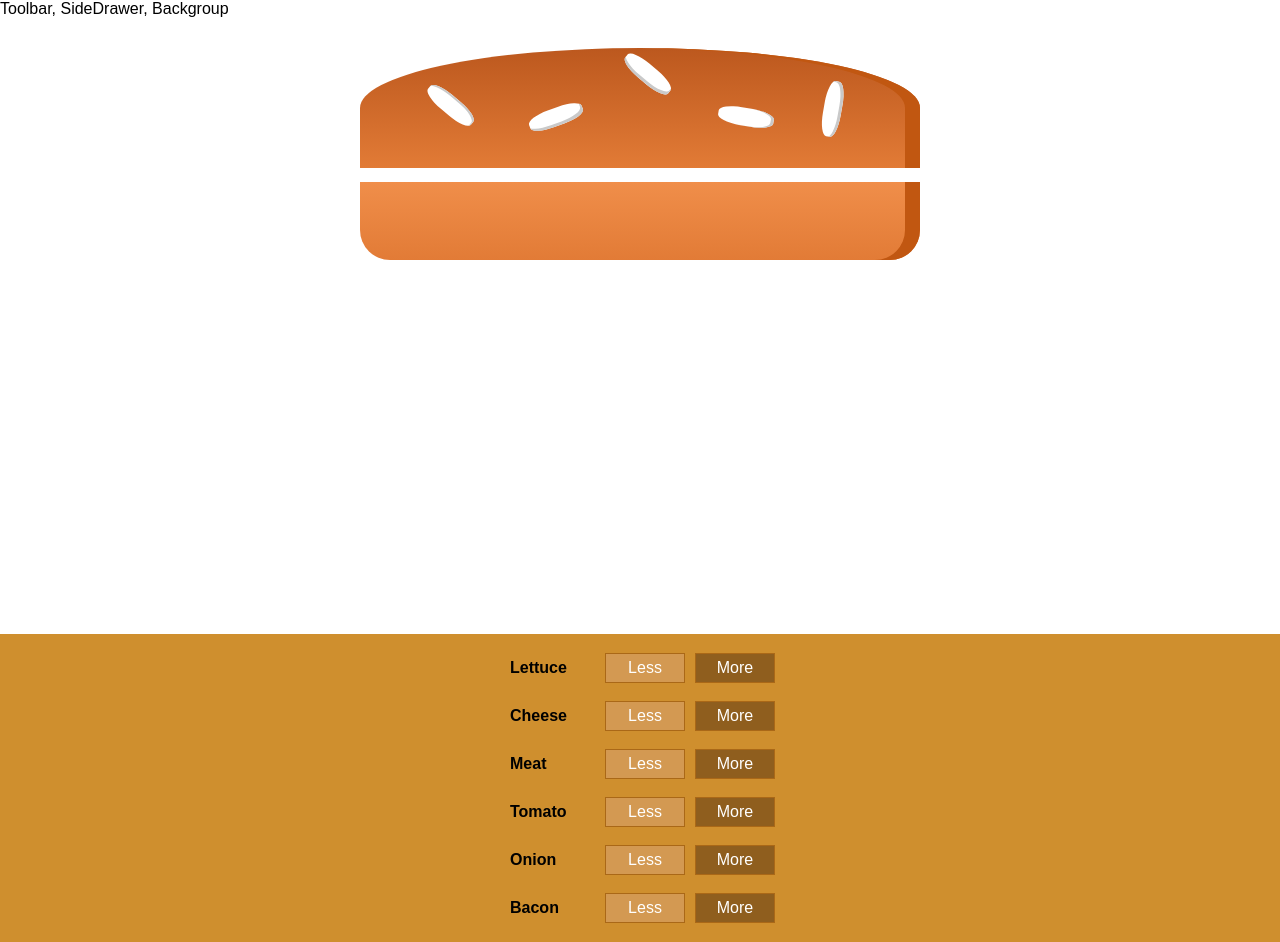
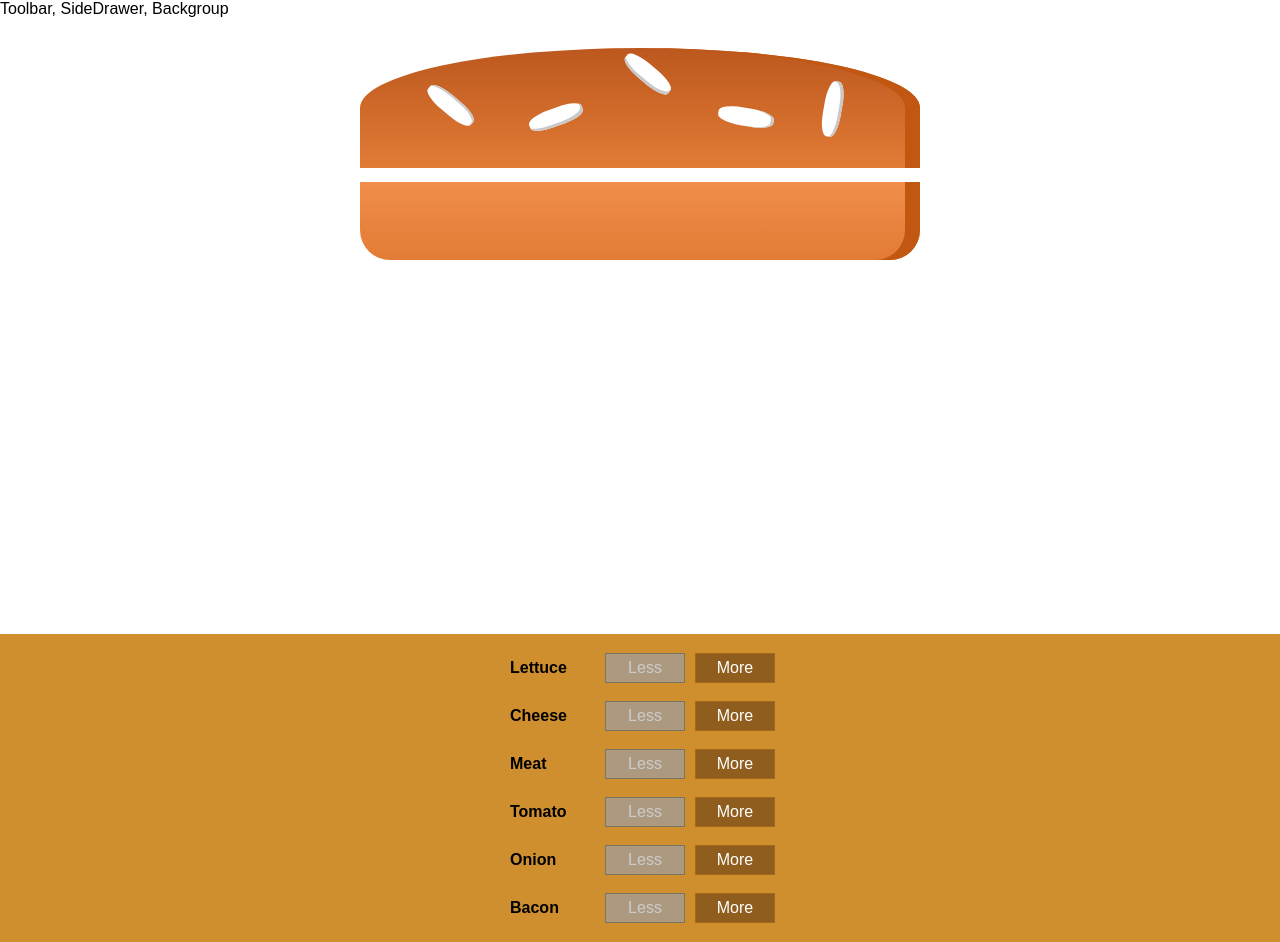
Before and after one commit to dsiu13/React-Burger, a React app: page / in a window 1280 px wide. Built offline with nearby package versions, Linux system fonts and the light colour scheme.

Commit message:
prevent remove when count is 0

```diff
--- a/src/components/Burger/BuildControls/BuildControl/BuildControl.js
+++ b/src/components/Burger/BuildControls/BuildControl/BuildControl.js
@@ -4,7 +4,7 @@
 const buildControl = (props) => (
   <div className={classes.BuildControl}>
     <div className={classes.Label}>{props.label}</div>
-    <button className={classes.Less} onClick={props.removed}>Less</button>
+    <button className={classes.Less} onClick={props.removed} disabled={props.disabled}>Less</button>
     <button className={classes.More} onClick={props.added}>More</button>
   </div>
 );
--- a/src/components/Burger/BuildControls/BuildControls.js
+++ b/src/components/Burger/BuildControls/BuildControls.js
@@ -19,7 +19,9 @@
         key={ctrl.label}
         label={ctrl.label}
         added={() => props.ingredientsAdded(ctrl.type)}
-        removed={() => props.ingredientsRemoved(ctrl.type)} />
+        removed={() => props.ingredientsRemoved(ctrl.type)}
+        disabled={props.disabled[ctrl.type]}
+      />
     ))}
   </div>
 );
--- a/src/containers/BurgerBuilder/BurgerBuilder.js
+++ b/src/containers/BurgerBuilder/BurgerBuilder.js
@@ -45,6 +45,9 @@
 
   removeIngredientHandler = (type) => {
     const oldCount = this.state.ingredients[type];
+    if (oldCount <= 0) {
+      return;
+    }
     const updatedCount = oldCount - 1;
     const updatedIngredients = {
       ...this.state.ingredients
@@ -58,12 +61,19 @@
   };
 
   render (){
+    const disabledInfo = {
+      ...this.state.ingredients
+    };
+    for (let key in disabledInfo) {
+      disabledInfo[key] = disabledInfo[key] <= 0
+    }
     return (
       <Aux>
         <div><Burger ingredients={this.state.ingredients}/></div>
         <BuildControls
           ingredientsAdded={this.addIngredientHandler}
           ingredientsRemoved={this.removeIngredientHandler}
+          disabled={disabledInfo}
         />
       </Aux>
     );
```
